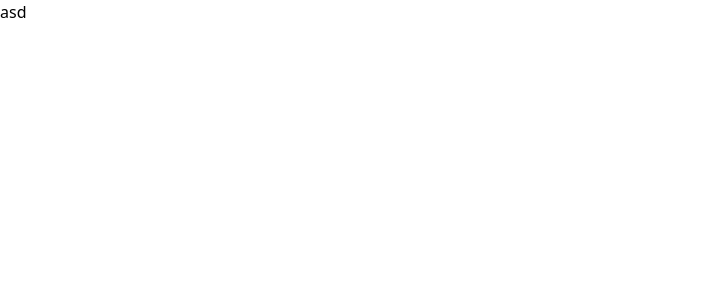
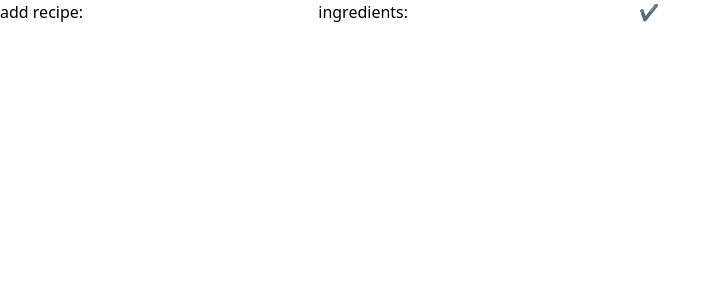
Before and after one commit to jorgeburgueno/lista-compras, a React (Vite) app: page / in a window 1280 px wide. Shown: the top 300 px of the page, without its empty margins (0-721 px from the left). Built offline with nearby package versions, Linux system fonts and the light colour scheme.

Commit message:
feat: created recipe manager with recipe submission and display

```diff
--- a/src/App.jsx
+++ b/src/App.jsx
@@ -1,7 +1,9 @@
 import "./index.css";
+import Recipes from "./components/Recipes";
+import RecipeManager from "./components/RecipeManager";
 
 function App() {
-  return "asd";
+  return <RecipeManager />;
 }
 
 export default App;
--- /dev/null
+++ b/src/components/DisplayRecipe.jsx
@@ -0,0 +1,13 @@
+import React from "react";
+
+function DisplayRecipe({ recipes }) {
+  return (
+    <div>
+      {recipes.map((recipe) => (
+        <div key={recipe.id}>{recipe.name}</div>
+      ))}
+    </div>
+  );
+}
+
+export default DisplayRecipe;
--- /dev/null
+++ b/src/components/RecipeManager.jsx
@@ -0,0 +1,26 @@
+import React from "react";
+import Recipes from "./Recipes";
+import { useState } from "react";
+import DisplayRecipe from "./DisplayRecipe";
+
+function RecipeManager() {
+  const [recipeList, setRecipeList] = useState([]);
+
+  const addRecipe = (newRecipe) => {
+    const newRecipeId = {
+      ...newRecipe,
+      id: crypto.randomUUID(),
+    };
+
+    setRecipeList((prevRecipe) => [...prevRecipe, newRecipeId]);
+  };
+
+  return (
+    <div>
+      <Recipes onSubmitRecipe={addRecipe} />
+      <DisplayRecipe recipes={recipeList} />
+    </div>
+  );
+}
+
+export default RecipeManager;
--- /dev/null
+++ b/src/components/Recipes.jsx
@@ -0,0 +1,43 @@
+import React from "react";
+import { useState } from "react";
+
+function Recipes({ onSubmitRecipe }) {
+  const [recipe, setRecipe] = useState({
+    name: "",
+    ingredients: [],
+  });
+
+  const handleChange = (e) => {
+    setRecipe((prev) => ({
+      ...prev,
+      [e.target.name]: e.target.value,
+    }));
+  };
+
+  const handleSubmit = (e) => {
+    e.preventDefault();
+    onSubmitRecipe(recipe);
+    setRecipe({ name: "", ingredients: [] });
+  };
+
+  return (
+    <div>
+      <label>
+        add recipe:
+        <input name="name" value={recipe.name} onChange={handleChange}></input>
+      </label>
+      <label>
+        {" "}
+        ingredients:
+        <input
+          name="ingredients"
+          value={recipe.ingredients}
+          onChange={handleChange}
+        />
+      </label>
+      <button onClick={handleSubmit}>✔</button>
+    </div>
+  );
+}
+
+export default Recipes;
```
